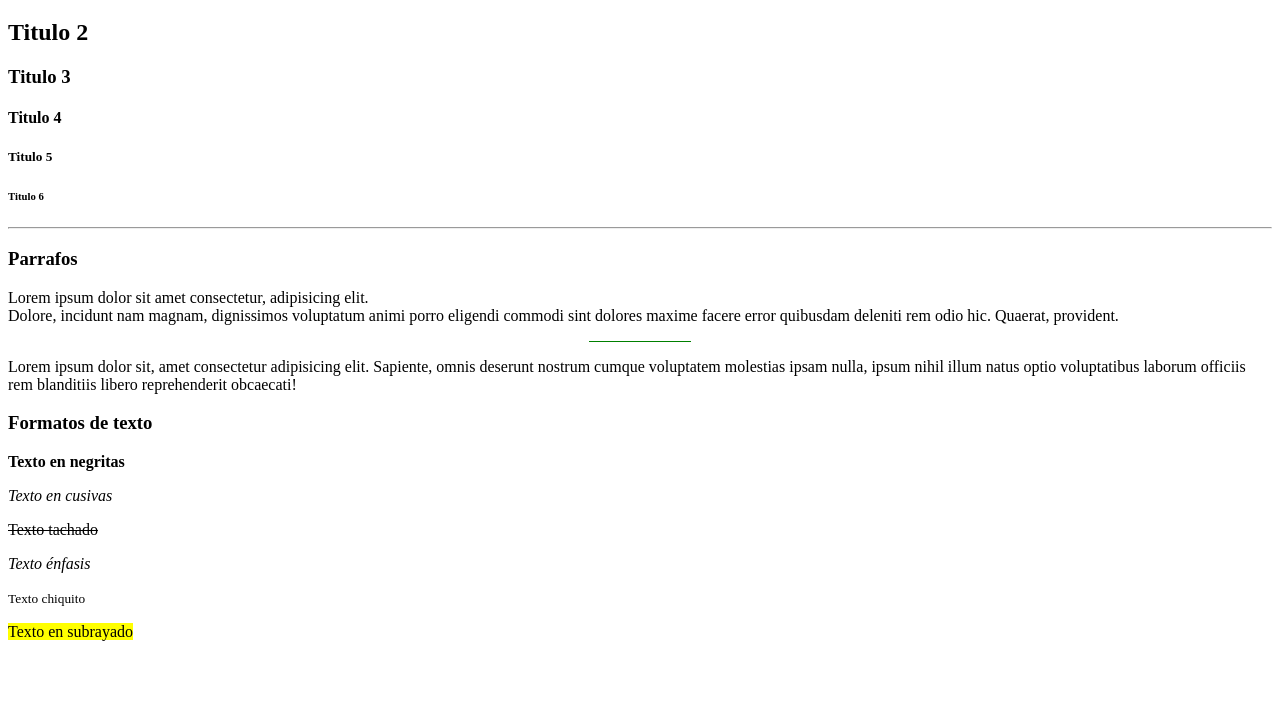
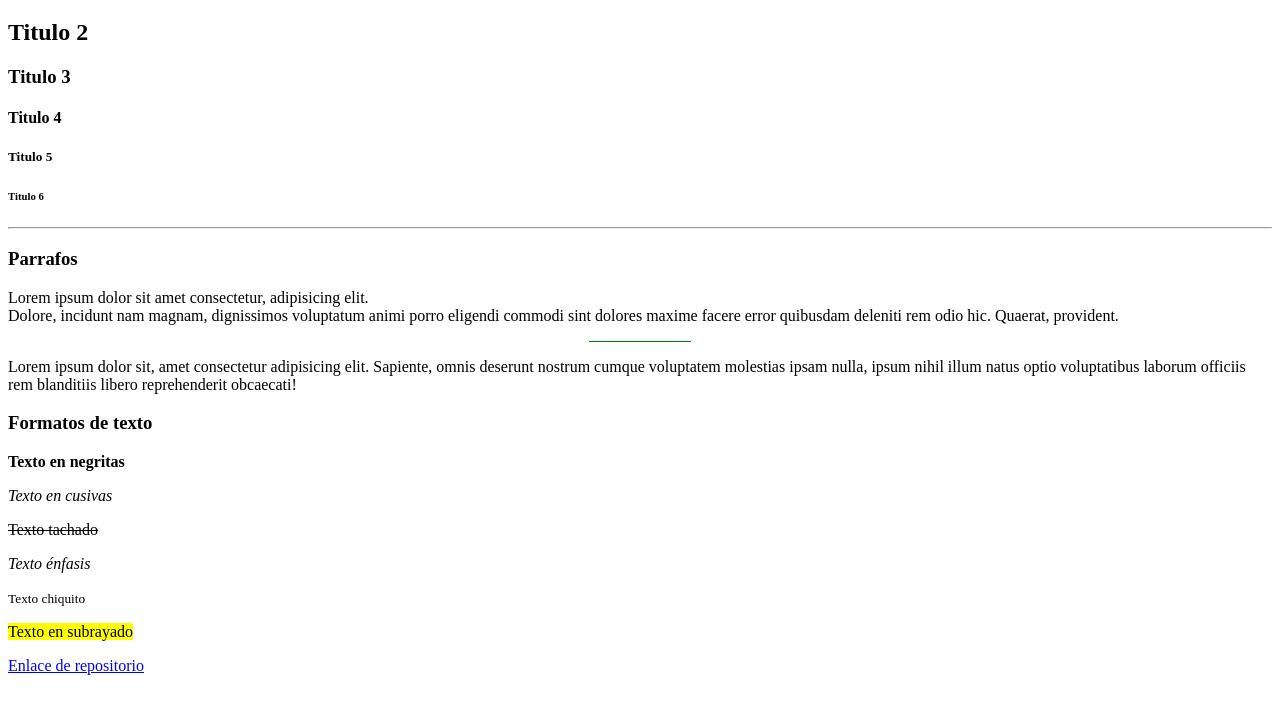
Before and after one commit to UpqrooCool/Programacion-web, a plain HTML site: page Index.HTML in a window 1280 px wide. Shown: the part 87-796 px from the top of the page. Drawn offline with Linux system fonts and the light colour scheme.

Commit message:
Se modifico el index

```diff
--- a/Index.HTML
+++ b/Index.HTML
@@ -29,7 +29,7 @@
             <p><em>Texto énfasis</em></p>
             <p><small>Texto chiquito</small></p>
             <p><mark>Texto en subrayado</mark></p>
-
+            <a href="https://github.com/UpqrooCool/Programacion-web" target="-blank"> Enlace de repositorio</a>
 
     </body>
 </html>
```
